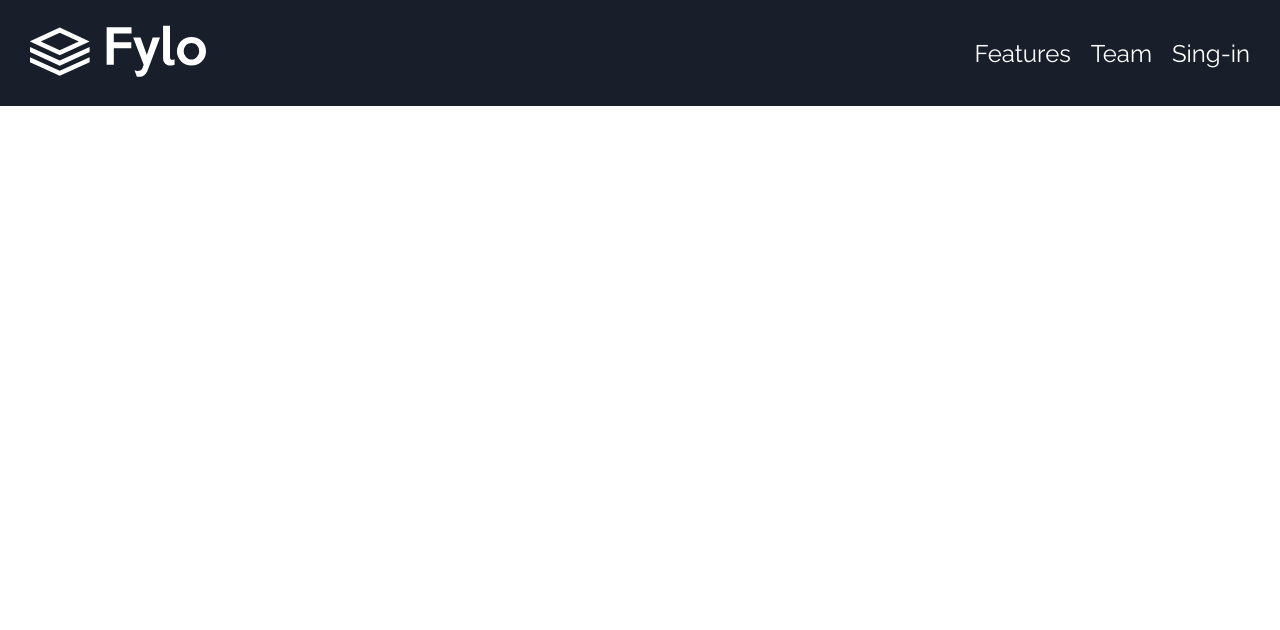
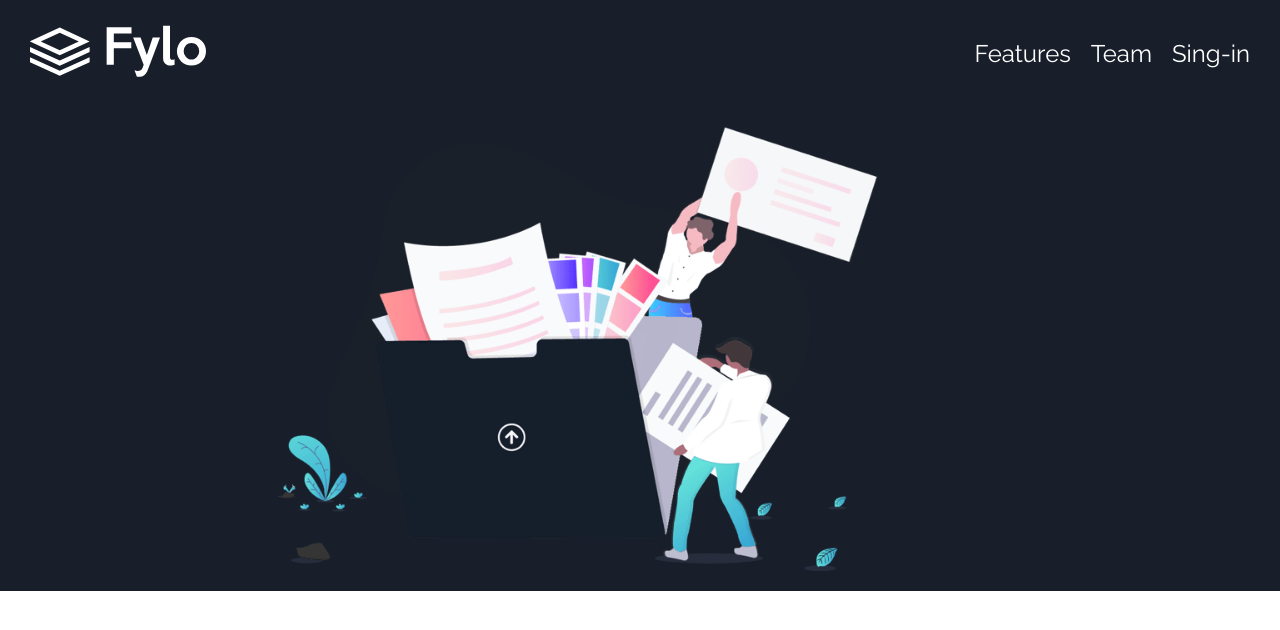
Before and after one commit to EvandroRodCoelho/Flyo, a React (Vite) app: page / in a window 1280 px wide. Shown: the top 630 px of the page. Built offline with nearby package versions, Linux system fonts and the light colour scheme.

Commit message:
Container Image

```diff
--- a/src/App.tsx
+++ b/src/App.tsx
@@ -1,4 +1,5 @@
 import { Header } from "./Layout/Header"
+import { Main } from "./Layout/Main"
 import { StyleGlobal } from "./style/StyleGlobal"
 
 export const App = () => {
@@ -6,6 +7,7 @@ export const App = () => {
     <>
       <StyleGlobal />
       <Header />
+      <Main />
     </>
   )
 
--- a/src/Layout/Header/styles.ts
+++ b/src/Layout/Header/styles.ts
@@ -2,6 +2,7 @@ import styled from "styled-components";
 
 export const Container = styled.header`
     width: 100%;
+    max-width: 100vw;
     padding: 15px 15px;
     background-color:  hsl(218, 28%, 13%);
     display: flex;
--- /dev/null
+++ b/src/Layout/Main/index.tsx
@@ -0,0 +1,13 @@
+import { useEffect } from "react"
+import * as C from "./styles"
+import img from "../../assets/images/illustration-intro.png"
+export const Main = () => {
+
+    return (
+        <C.Container>
+            <C.ContainerImg>
+                <img src={img} alt="illustration-intro" />
+            </C.ContainerImg>
+        </C.Container>
+    )
+}
--- /dev/null
+++ b/src/Layout/Main/styles.ts
@@ -0,0 +1,29 @@
+import styled from "styled-components";
+
+export const Container = styled.main`
+    max-width: 100vw;
+    width: 100%;
+    padding: 20px;
+    background-color: hsl(218, 28%, 13%);
+
+    `
+export const ContainerImg = styled.div`
+   width: 90%;
+   display: flex;
+   justify-content: center;
+   align-items: center;
+   img{
+       width: 200px;
+       max-width: 900px;
+    }
+    @media (min-width: 500px) {
+        img{
+            width: 300px;
+        }
+    }
+    @media (min-width: 1000px) {
+        img{
+            width: 600px;
+        }
+    }
+`
```
